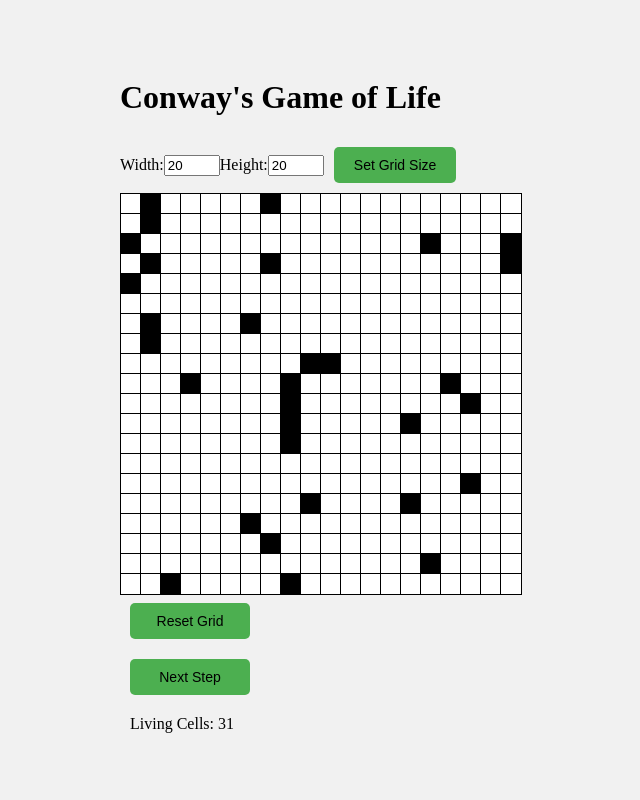
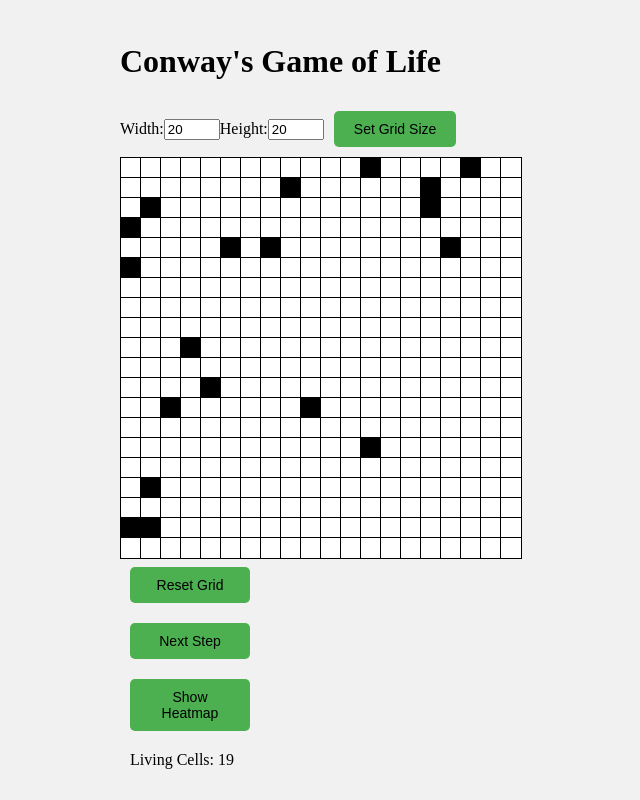
Before and after one commit to MochitheCoderCat/Conways-Game-of-Life, a React (Create React App) app: page / in a window 1280 px wide. Shown: the whole page, without its empty margins (320-960 px from the left). Built offline with nearby package versions, Linux system fonts and the light colour scheme.

Commit message:
project completed - added heatmap feature

```diff
--- a/src/components/Cell.jsx
+++ b/src/components/Cell.jsx
@@ -1,12 +1,42 @@
 import React from 'react';
 
-const Cell = ({ isAlive, toggleCellState }) => {
+const Cell = ({ isAlive, toggleCellState, heatmapValue, showHeatmap }) => {
+
+  const getColorFromHeatmapValue = (value) => {
+
+    // // Normalize the heatmap value to ensure it fits within the [0, 1] range
+    // const normalizedValue = Math.min(Math.max(heatmapValue / 10, 0), 1);
+
+    // Define the color spectrum based on normalized heatmap value
+    const spectrum = {
+      0: 'white',
+      0.1: 'red',
+      0.2: 'orange',
+      0.3: 'yellow',
+      0.4: 'lightgreen',
+      0.5: 'darkgreen',
+      0.6: 'lightblue',
+      0.7: 'blue',
+      0.8: 'navy',
+      0.9: 'magenta',
+      1: 'purple'
+    };
+
+    // Direct mapping of value to spectrum without need for normalization here
+    // Assuming value directly corresponds to the age/state of the cell
+    const keys = Object.keys(spectrum).map(Number).sort((a, b) => a - b);
+    const key = keys.reduce((prevKey, currKey) => currKey <= value ? currKey : prevKey, 0);
+
+     return spectrum[key];
+  };
+
   // Determine the cell's background color based on its alive/dead state
   const cellStyle = {
     width: '20px',
     height: '20px',
     border: '1px solid black',
-    backgroundColor: isAlive ? 'black' : 'white',
+    backgroundColor: showHeatmap ? getColorFromHeatmapValue(heatmapValue) : (isAlive ? 'black' : 'white'),
+    // backgroundColor: getColor(),
     cursor: 'pointer' // Change cursor to indicate clickable
   };
 
--- a/src/components/Grid.jsx
+++ b/src/components/Grid.jsx
@@ -1,49 +1,86 @@
 import React, { useState, useEffect } from 'react';
 import Cell from "./Cell";
 
+function initializeGridAndHeatmap(width, height) {
+  const grid = [];
+  const heatmap = []; // This array will start with the same structure and values as the grid
+
+  for (let i = 0; i < height; i++) {
+    let gridRow = [];
+    let heatmapRow = [];
+
+    for (let j = 0; j < width; j++) {
+      const cellState = Math.random() < 0.05 ? 1 : 0; // 5% chance of being alive
+      gridRow.push(cellState);
+      heatmapRow.push(cellState ? 1: 0); // Initialize heatmap with 0 or cellState if you want them identical
+    }
+
+    grid.push(gridRow);
+    heatmap.push(heatmapRow);
+  }
+  console.log(grid, heatmap);
+  return { grid, heatmap };
+}
+
 const Grid = ({ width, height }) => {
-  const createInitialGrid = () => {
-    let initialGrid = [];
-    for (let i = 0; i < height; i++) {
-      let row = [];
-      for (let j = 0; j < width; j++) {
-        row.push(Math.random() < 0.05 ? 1 : 0); // 5% chance of being alive
-      }
-      initialGrid.push(row);
-    }
-    return initialGrid;
-  };
 
-  const [grid, setGrid] = useState(createInitialGrid);
+  const { grid: initialGrid, heatmap: initialHeatmap } = initializeGridAndHeatmap(width, height);
+  const [grid, setGrid] = useState(initialGrid);
+  const [heatmap, setHeatmap] = useState(initialHeatmap);
+  const [showHeatmap, setShowHeatmap] = useState(false);
+  const [livingCellsCount, setLivingCellsCount] = useState(() =>
+  initialGrid.flat().filter(cell => cell === 1).length);
+
+
 
   // Regenerate the grid when width or height changes
   useEffect(() => {
-    setGrid(createInitialGrid());
+    // setGrid(createInitialGrid());
+    const { grid: newGrid, heatmap: newHeatmap } = initializeGridAndHeatmap(width, height);
+    setGrid(newGrid);
+    setHeatmap(newHeatmap);
   }, [width, height]); // Dependence on width and height
 
+  // const toggleCellState = (rowIndex, colIndex) => {
+  //   const newGrid = grid.map((row, i) =>
+  //     row.map((cell, j) =>
+  //       rowIndex === i && colIndex === j ? 1 - cell : cell
+  //     )
+  //   );
+  //   setGrid(newGrid);
+  // };
+
   const toggleCellState = (rowIndex, colIndex) => {
-    const newGrid = grid.map((row, i) =>
-      row.map((cell, j) =>
-        rowIndex === i && colIndex === j ? 1 - cell : cell
-      )
+    setGrid(prevGrid => {
+      const newGrid = prevGrid.map((row, i) =>
+          row.map((cell, j) => rowIndex === i && colIndex === j ? 1 - cell : cell)
+      );
+      // Update living cells count based on the new grid state
+      setLivingCellsCount(newGrid.flat().filter(cell => cell === 1).length);
+      return newGrid;
+  });
+  setHeatmap(prevHeatmap => {
+    const newHeatmap = prevHeatmap.map((row, i) =>
+        row.map((value, j) => {
+            // If the cell state is toggled, reset or adjust its heatmap value
+            // This example resets the heatmap value for the toggled cell
+            // Adjust the logic here based on how you want to handle heatmap updates
+            if (rowIndex === i && colIndex === j) {
+                return value === 1 ? 0 : 1; // if value less than 1, toggle to 1, else toggle to 0
+            } else {
+                return value;
+            }
+        })
     );
-    setGrid(newGrid);
-  };
-
-  // set Living Cells State
-  const [livingCellsCount, setLivingCellsCount] = useState(0);
+    return newHeatmap;
+  });
+};
 
   const resetGrid = () => {
-    // Functionality to reset the grid to its initial state
-    // Update livingCellsCount as needed
-    const newGrid = createInitialGrid(); // Assuming createInitialGrid() is your method for initializing the grid
+    const { grid: newGrid, heatmap: newHeatmap } = initializeGridAndHeatmap(width, height); // Correctly get both newGrid and newHeatmap
     setGrid(newGrid);
-
-    // const newHeatmap = createInitialHeatmap(); // Initialize or reset your heatmap here
-    // setHeatmap(newHeatmap);
-
-    const newLivingCellsCount = newGrid.flat().filter(cell => cell === 1).length; // Assuming living cells are marked with 1
-    setLivingCellsCount(newLivingCellsCount);
+    setHeatmap(newHeatmap);
+    setLivingCellsCount(newGrid.flat().filter(cell => cell === 1).length);
   };
 
   const updateLivingCellCount = (grid) => {
@@ -68,18 +105,21 @@ const Grid = ({ width, height }) => {
     // Functionality to advance the simulation by one step
     // update the grid state and the heatmap state
     // update livingCellsCount based on the new grid state
-    const newGrid = calculateNextGridState(grid);
+    const [newGrid, newHeatmap] = calculateNextGridState(grid, heatmap);
 
     setGrid(newGrid);
+    setHeatmap(newHeatmap);
     const newLivingCellsCount = newGrid.flat().filter(cell => cell === 1).length; // Assuming living cells are marked with 1
     setLivingCellsCount(newLivingCellsCount);
   };
 
 
-  function calculateNextGridState(grid) {
+  function calculateNextGridState(grid, heatmap) {
     const height = grid.length;
     const width = grid[0].length;
     const newGrid = Array.from({ length: height }, () => Array.from({ length: width }, () => 0));
+    const newHeatmap = Array.from({ length: height }, () => Array.from({ length: width }, () => 0));
+
 
     for (let i = 0; i < height; i++) {
       for (let j = 0; j < width; j++) {
@@ -89,15 +129,21 @@ const Grid = ({ width, height }) => {
         // Game of Life rules
         if (isAlive && (aliveNeighbors === 2 || aliveNeighbors === 3)) {
           newGrid[i][j] = 1; // Cell stays alive
+          newHeatmap[i][j] = 1; // Reset heatmap for living cell
+
         } else if (!isAlive && aliveNeighbors === 3) {
           newGrid[i][j] = 1; // Cell becomes alive
+          newHeatmap[i][j] = 1; // Reset heatmap for new living cell
+
         } else {
           newGrid[i][j] = 0; // Cell dies or remains dead
+          newHeatmap[i][j] = Math.max(heatmap[i][j] - 0.1, 0); // Update heatmap based on cell's previous state
+
         }
       }
     }
 
-    return newGrid;
+    return [newGrid, newHeatmap];
   }
 
   // Helper function to count alive neighbors
@@ -117,25 +163,52 @@ const Grid = ({ width, height }) => {
   }
 
 
+  // function updateHeatmapForNextStep(grid, heatmap) {
+  //   const newHeatmap = heatmap.map((row, rowIndex) =>
+  //     row.map((cell, colIndex) => {
+  //       // If the current cell in the grid is alive, reset its heatmap value to 0
+  //       if (grid[rowIndex][colIndex] === 1) {
+  //         return 1;
+  //       } else {
+  //         // If the cell is dead, decrease its heatmap value, indicating how long it has been dead
+  //         // You might want to cap this value or let it increase indefinitely
+  //         return cell - 0.1;
+  //       }
+  //     })
+  //   );
+
+  //   return newHeatmap;
+  // }
+
 
 
 
   return (
     <div style={{ display: 'grid', gridTemplateRows: `repeat(${height}, 20px)`, gridTemplateColumns: `repeat(${width}, 20px)` }}>
       {grid.map((row, rowIndex) => (
-        row.map((cell, colIndex) => (
+        row.map((cell, colIndex) => {
+          //Extract heatmapValue for the current cell using rowIndex and colIndex
+          const heatmapValue = heatmap[rowIndex][colIndex];
+
+          return(
           <Cell
             key={`${rowIndex}-${colIndex}`}
             isAlive={cell === 1}
+            heatmapValue={heatmapValue}
+            showHeatmap={showHeatmap}
             toggleCellState={() => toggleCellState(rowIndex, colIndex)}
           />
-        ))
+        )
+      })
       ))}
       {/* Render the grid here */}
       <div>
       <button onClick={resetGrid} >Reset Grid</button>
       <button onClick={advanceSimulation}>Next Step</button>
-      <div class="box">Living Cells: {livingCellsCount}</div>
+      <button onClick={() => setShowHeatmap(!showHeatmap)}>
+        {showHeatmap ? "Show Black & White" : "Show Heatmap"}
+      </button>
+      <div className="box">Living Cells: {livingCellsCount}</div>
       </div>
 
     </div>
```
